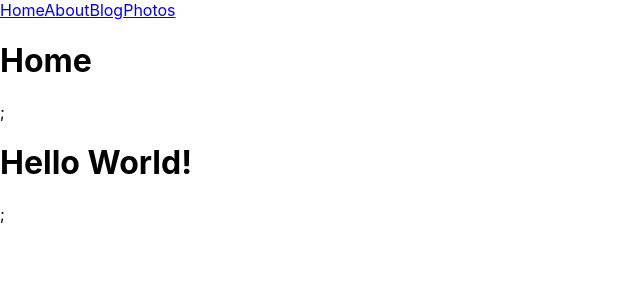
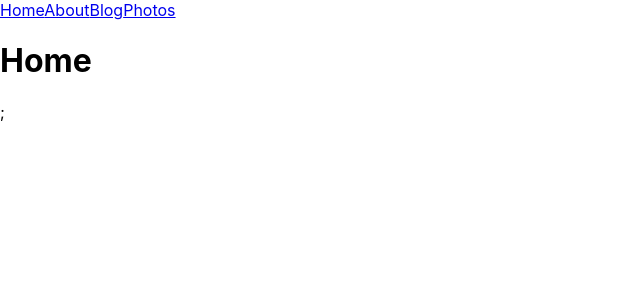
Before and after one commit to JacquelineQ/Latest-From-Mars, a React (Create React App) app: page / in a window 1280 px wide. Shown: the top 300 px of the page, without its empty margins (0-640 px from the left). Built offline with nearby package versions, Linux system fonts and the light colour scheme.

Commit message:
removed filler txt

```diff
--- a/src/App.js
+++ b/src/App.js
@@ -6,8 +6,6 @@ function App() {
   return (
     <>
     <NavBar />;
-
-    <h1>Hello World!</h1>;
     </>
   )
 }
```
